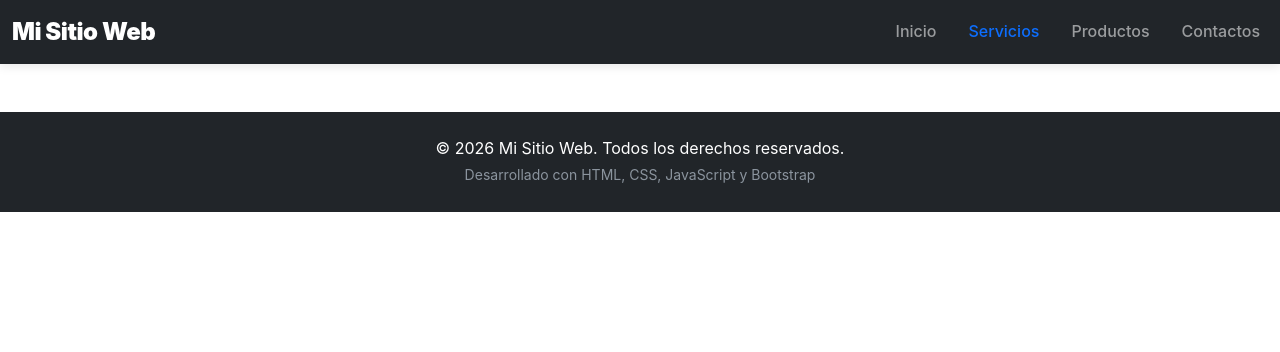
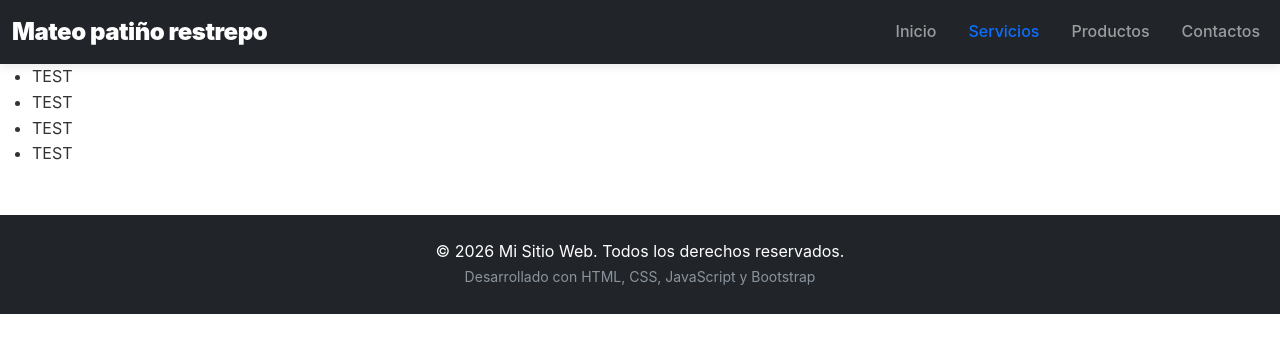
Before and after one commit to rubisabel00/actividadGi, a plain HTML site: page public/servicios.html in a window 1280 px wide. Drawn offline with nearby package versions, Linux system fonts and the light colour scheme.

Commit message:
feat: add titulo de navegacion

```diff
--- a/public/servicios.html
+++ b/public/servicios.html
@@ -18,7 +18,7 @@
     <nav class="navbar navbar-expand-lg navbar-dark bg-dark sticky-top">
         <div class="container-fluid">
             <a class="navbar-brand" href="../index.html">
-                <strong>Mi Sitio Web</strong>
+                <strong>Mateo patiño restrepo</strong>
             </a>
 
             <button class="navbar-toggler" type="button" data-bs-toggle="collapse" data-bs-target="#navbarNav">
@@ -45,6 +45,12 @@
     </nav>
 
     <!-- Contenido Principal -->
+     <ul>
+        <li>TEST</li>
+        <li>TEST</li>
+        <li>TEST</li>
+        <li>TEST</li>
+     </ul>
     <main>
     </main>
 
```
